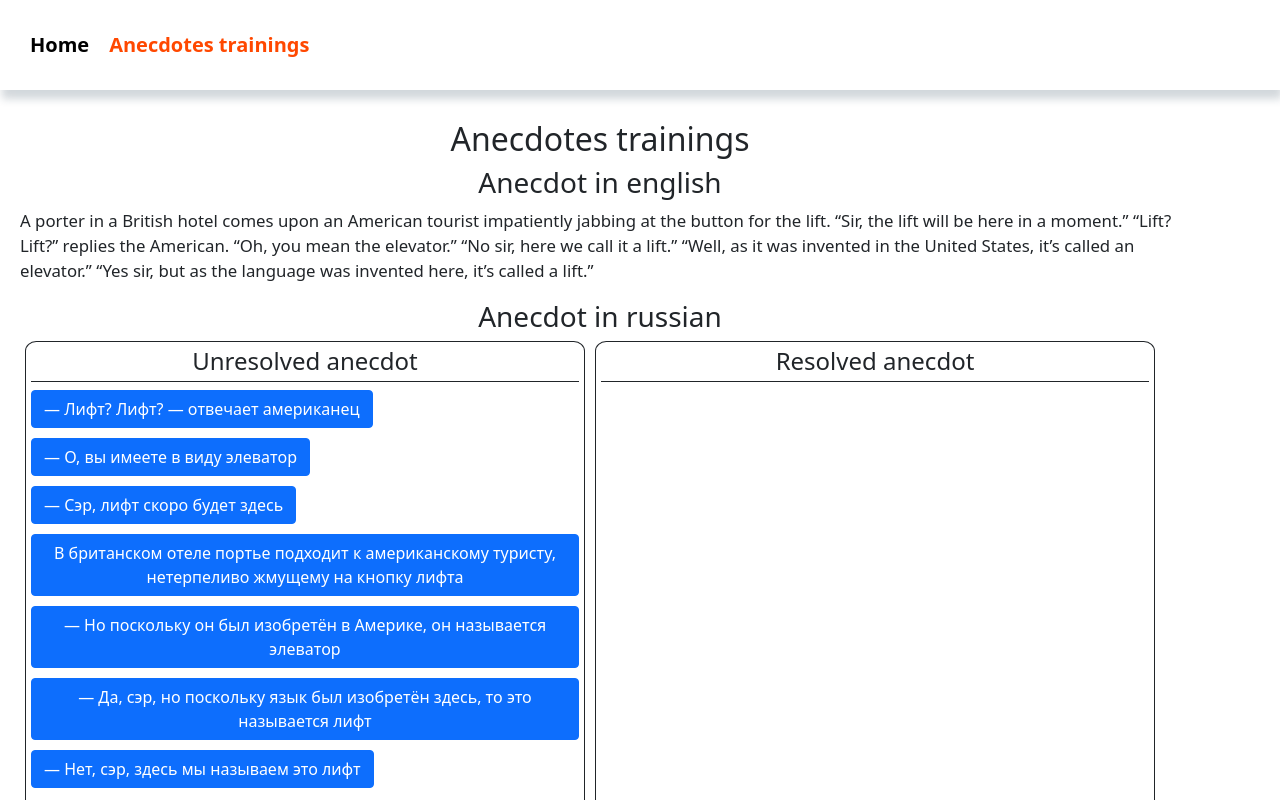
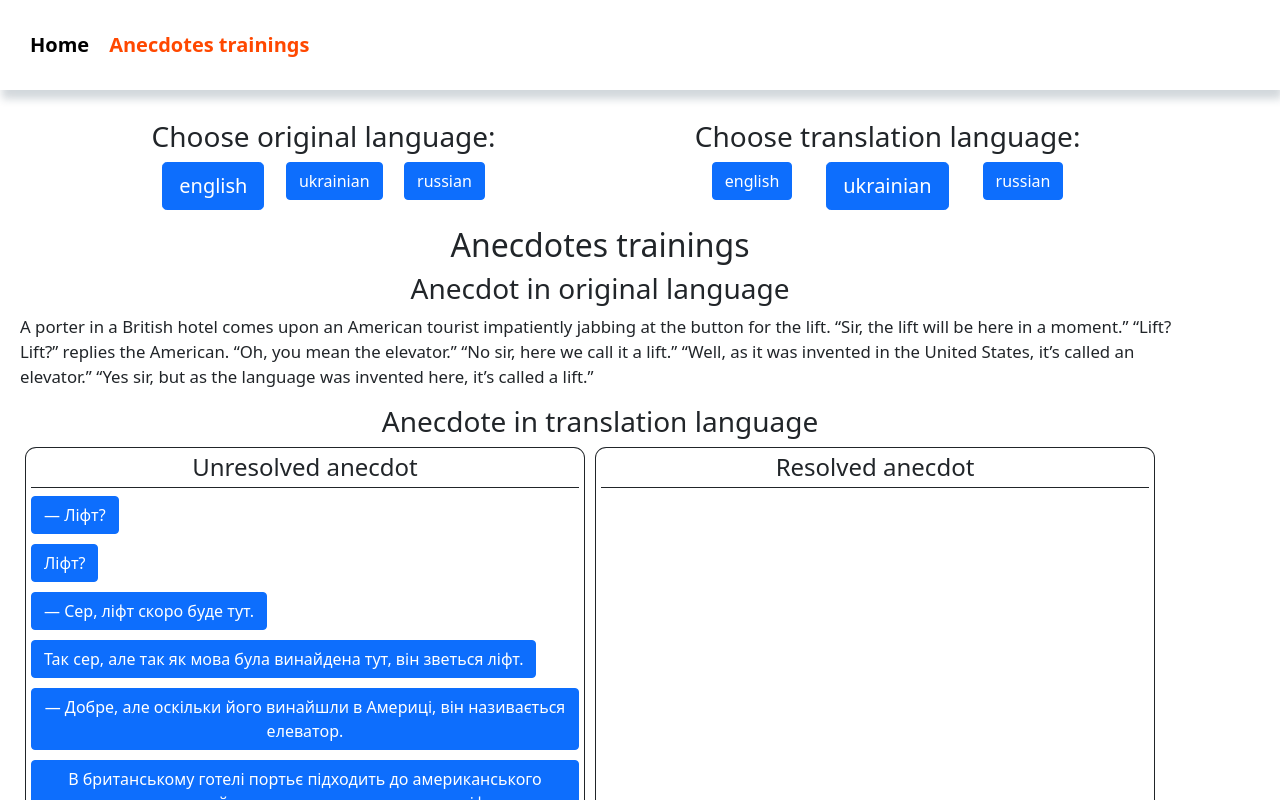
Before and after one commit to Mohara88s/english-training-app, a React (Create React App) app: page /anecdotes-trainings in a window 1280 px wide. Shown: the top 800 px of the page. Built offline with nearby package versions, Linux system fonts and the light colour scheme.

Commit message:
add multilanguages

```diff
--- a/src/App.js
+++ b/src/App.js
@@ -4,8 +4,9 @@ import Loader from 'react-loader-spinner';
 
 import NotFoundView from './views/NotFoundView/NotFoundView';
 import { Route, Switch } from 'react-router-dom';
-import 'modern-normalize/modern-normalize.css';
+import '../node_modules/modern-normalize';
 import 'bootstrap/dist/css/bootstrap.min.css';
+import styles from './App.module.css';
 
 const HomePage = lazy(() =>
   import('./views/HomePage/HomePage.js' /* webpackChunkName:"HomePage" */),
@@ -18,12 +19,18 @@ const AnecdotesTrainingsPage = lazy(() =>
 
 export default function App() {
   return (
-    <>
+    <div className={styles.App}>
       <AppBar />
 
       <Suspense
         fallback={
-          <Loader type="ThreeDots" color="#00BFFF" height={80} width={80} />
+          <Loader
+            type="ThreeDots"
+            color="#00BFFF"
+            height={80}
+            width={80}
+            className={styles.loader}
+          />
         }
       >
         <Switch>
@@ -40,6 +47,6 @@ export default function App() {
           </Route>
         </Switch>
       </Suspense>
-    </>
+    </div>
   );
 }
--- /dev/null
+++ b/src/App.module.css
@@ -0,0 +1,16 @@
+p {
+  font-size: 1.05rem;
+  font-weight: 500;
+}
+h2,
+h3,
+h4 {
+  text-align: center;
+}
+ul {
+  list-style: none;
+}
+
+.loader {
+  text-align: center;
+}
--- a/src/components/AnecdotesTrainings/AnecdotesTrainings.js
+++ b/src/components/AnecdotesTrainings/AnecdotesTrainings.js
@@ -1,46 +1,47 @@
 import { useState, useEffect } from 'react';
 import { Button } from 'react-bootstrap';
 import styles from './AnecdotesTrainings.module.css';
-import data from '../../database/anecdotes.json';
 // import { throttle } from 'lodash';
 
-const anecdotesList = [...data];
-
-export default function AnecdotesTrainings() {
+export default function AnecdotesTrainings({ anecdotesList }) {
   const [actualId, setActualId] = useState(0);
   const [losts, setLosts] = useState(0);
   const [attempts, setAttempts] = useState(0);
   const [resolved, setResolved] = useState(false);
   const [anecdotId, setAnecdotId] = useState(0);
-  const [buttonsArray, setButtonsArray] = useState([]);
+  const [originalArray, setOriginalArray] = useState([]);
   const [mixedArray, setMixedArray] = useState([]);
   const [resolvedArray, setResolvedArray] = useState([]);
 
   useEffect(() => {
-    setButtonsArray([
-      ...anecdotesList[anecdotId].russian.split('.').filter(e => e.length),
+    if (anecdotesList.length) {
+      setOriginalArray([
+        ...anecdotesList[anecdotId].translation
+          .match(/[^.?!]+[.!?]+[\])'"`’”]*|.+/g)
+          .map(e => (e[0] === ' ' ? e.slice(1) : e)),
       ]);
-  }, [anecdotId]);
+    }
+  }, [anecdotId, anecdotesList]);
 
   useEffect(() => {
     setMixedArray([
-      ...[...buttonsArray].sort(() => {
+      ...[...originalArray].sort(() => {
         return 0.5 - Math.random();
       }),
     ]);
-  }, [buttonsArray]);
+  }, [originalArray]);
 
   const onClickButton = e => {
     const buttonValue = e.currentTarget.getAttribute('value');
     const id = Number.parseInt(e.currentTarget.getAttribute('data-id'));
 
-    if (buttonValue === buttonsArray[actualId]) {
+    if (buttonValue === originalArray[actualId]) {
       onRightButtonClick(e.currentTarget, id, buttonValue);
     } else {
       onWrongButtonClick(e.currentTarget);
     }
     setAttempts(prevState => prevState + 1);
-    if (actualId >= buttonsArray.length - 1) {
+    if (actualId >= originalArray.length - 1) {
       onPositiveTrainingResult();
     }
   };
@@ -88,11 +89,17 @@ export default function AnecdotesTrainings() {
   return (
     <div className={styles.AnecdotesTrainings}>
       <h2>Anecdotes trainings</h2>
+      {!anecdotesList.length && (
+        <h3 className={styles.warning}>
+          Anecdotes are missing from the database
+        </h3>
+      )}
+      {anecdotesList.length && (
+        <div>
+          <h3>Anecdot in original language</h3>
+          <p>{anecdotesList[anecdotId].original}</p>
 
-      <h3>Anecdot in english</h3>
-      <p>{anecdotesList[anecdotId].english}</p>
-
-      <h3>Anecdot in russian</h3>
+          <h3>Anecdote in translation language</h3>
           <ul className={styles.anecdotFealdsList}>
             <li className={styles.anecdotFealdsList__item}>
               <h4 className={styles.anecdotFealdHeader}>Unresolved anecdot</h4>
@@ -139,5 +146,7 @@ export default function AnecdotesTrainings() {
             </li>
           </ul>
         </div>
+      )}
+    </div>
   );
 }
--- a/src/components/AnecdotesTrainings/AnecdotesTrainings.module.css
+++ b/src/components/AnecdotesTrainings/AnecdotesTrainings.module.css
@@ -1,16 +1,8 @@
-p {
-  font-size: 1.05rem;
-  font-weight: 500;
+.anecdotFealdsList {
+  padding-left: 0;
 }
-h2,
-h3,
-h4 {
-  text-align: center;
-}
-
-.anecdotFealdsList {
-  list-style: none;
-  padding-left: 0;
+.warning {
+  color: red;
 }
 .anecdotFealdsList__item {
   min-height: 250px;
@@ -36,7 +28,6 @@ h4 {
 }
 
 .listTags {
-  list-style: none;
   display: flex;
   flex-direction: column;
   justify-content: left;
--- a/src/database/anecdotes.json
+++ b/src/database/anecdotes.json
@@ -1,12 +1,14 @@
 [
     {
-      "id": 1,
+      "id": 0,
       "english": "A porter in a British hotel comes upon an American tourist impatiently jabbing at the button for the lift. “Sir, the lift will be here in a moment.” “Lift? Lift?” replies the American. “Oh, you mean the elevator.” “No sir, here we call it a lift.” “Well, as it was invented in the United States, it’s called an elevator.” “Yes sir, but as the language was invented here, it’s called a lift.”",
-      "russian": "В британском отеле портье подходит к американскому туристу, нетерпеливо жмущему на кнопку лифта. — Сэр, лифт скоро будет здесь. — Лифт? Лифт? — отвечает американец. — О, вы имеете в виду элеватор. — Нет, сэр, здесь мы называем это лифт. — Но поскольку он был изобретён в Америке, он называется элеватор. — Да, сэр, но поскольку язык был изобретён здесь, то это называется лифт."
+      "russian": "В британском отеле портье подходит к американскому туристу, нетерпеливо жмущему на кнопку лифта. — Сэр, лифт скоро будет здесь. — Лифт? Лифт? — отвечает американец. — О, вы имеете в виду элеватор. — Нет, сэр, здесь мы называем это лифт. — Но поскольку он был изобретён в Америке, он называется элеватор. — Да, сэр, но поскольку язык был изобретён здесь, то это называется лифт.",
+      "ukrainian": "В британському готелі портьє підходить до американського туриста, котрий нетерпляче тисне на кнопку ліфта. — Сер, ліфт скоро буде тут. — Ліфт? Ліфт? — відповідає американець. — О, ви маєте на увазі елеватор. — Ні, сер, тут ми називаємо це ліфт. — Добре, але оскільки його винайшли в Америці, він називається елеватор. Так сер, але так як мова була винайдена тут, він зветься ліфт."
     },
     {
-      "id": 2,
-      "english": "A renowned philosopher was held in high regard by his driver, who listened in awe at every speech while his boss would easily answer questions about morality and ethics. Then one day the driver approached the philosopher and asked if he was willing to switch roles for the evening’s lecture. The philosopher agreed and, for a while1, the driver handled himself remarkably well. When it came time for questions from the guests, a woman in the back asked: “Is the epistemological view of the universe still valid in an existentialist world?” “That is an extremely simple question,” he responded. “So simple, in fact2, that even my driver could answer that, which is exactly what he will do.”",
-      "russian": "Известный философ был в большем почёте у своего водителя, который слушал его с трепетом, в то время как его босс легко отвечал на вопросы о морали и этике. Однажды шофёр обратился к философу и спросил, не хочет ли тот поменяться ролями на вечерней лекции. Философ согласился, и поначалу водитель держался исключительно хорошо. Когда пришло время вопросов от посетителей, женщина с задних рядов спросила: — Актуально ли до сих пор эпистемологическое воззрение на мироздание среди экзистенциалистов? — Это чрезвычайно простой вопрос, — ответил он. — Настолько простой, что на негоможет ответить даже мой шофёр, и именноэто он сейчас и сделает."
+      "id": 1,
+      "english": "A renowned philosopher was held in high regard by his driver, who listened in awe at every speech while his boss would easily answer questions about morality and ethics. Then one day the driver approached the philosopher and asked if he was willing to switch roles for the evening’s lecture. The philosopher agreed and, for a while, the driver handled himself remarkably well. When it came time for questions from the guests, a woman in the back asked: “Is the epistemological view of the universe still valid in an existentialist world?” “That is an extremely simple question,” he responded. “So simple, in fact, that even my driver could answer that, which is exactly what he will do.”",
+      "russian": "Известный философ был в большем почёте у своего водителя, который слушал его с трепетом, в то время как его босс легко отвечал на вопросы о морали и этике. Однажды шофёр обратился к философу и спросил, не хочет ли тот поменяться ролями на вечерней лекции. Философ согласился, и поначалу водитель держался исключительно хорошо. Когда пришло время вопросов от посетителей, женщина с задних рядов спросила: — Актуально ли до сих пор эпистемологическое воззрение на мироздание среди экзистенциалистов? — Это чрезвычайно простой вопрос, — ответил он. — Настолько простой, что на негоможет ответить даже мой шофёр, и именноэто он сейчас и сделает.",
+      "ukrainian": "Відоми філософ мав велику повагу у свого водія, який із трепетом слухав кожну промову, коли його начальник легко відповідав на питання про мораль та етику. Одного разу водій підійшов до філософа і запитав, чи не хоче він помінятися ролями на вечірній лекції. Філософ погодився, і деякий час водій вів себе надзвичайно добре. Коли настав час запитань гостей, жінка позаду запитала: «Чи гносеологічний погляд на всесвіт досі дієвий у екзистенціалістичному світі?» «Це надзвичайно просте запитання», — відповів він. «Насправді настільки просто, що навіть мій водій міг би відповісти на це, що саме він і зробить»."
     }
   ]
--- a/src/views/AnecdotesTrainingsPage/AnecdotesTrainingsPage.js
+++ b/src/views/AnecdotesTrainingsPage/AnecdotesTrainingsPage.js
@@ -1,10 +1,86 @@
 import AnecdotesTrainings from '../../components/AnecdotesTrainings/AnecdotesTrainings';
 import styles from './AnecdotesTrainingsPage.module.css';
+import data from '../../database/anecdotes.json';
+
+import { Button } from 'react-bootstrap';
+import { useState, useEffect } from 'react';
 
 export default function AnecdotesTrainingsPage() {
+  const languages = ['english', 'ukrainian', 'russian'];
+  const [originalLanguage, setOriginalLanguage] = useState(languages[0]);
+  const [translationLanguage, setTranslationLanguage] = useState(languages[1]);
+  const [anecdotesList, setAnecdotesList] = useState([]);
+
+  const onClickButtonOriginalLanguage = e => {
+    const { value } = e.currentTarget;
+    console.log(value);
+    setOriginalLanguage(value);
+  };
+
+  const onClickButtonTranslationLanguage = e => {
+    const { value } = e.currentTarget;
+    setTranslationLanguage(value);
+  };
+
+  useEffect(() => {
+    const list = [...data].map(e => {
+      return {
+        id: e.id,
+        original: e[`${originalLanguage}`],
+        translation: e[`${translationLanguage}`],
+      };
+    });
+    console.log(list);
+    setAnecdotesList([...list]);
+  }, [originalLanguage, translationLanguage]);
+
   return (
     <div className={styles.AnecdotesTrainingsPage}>
-      <AnecdotesTrainings />
+      <ul className={styles.languagesCoosesList}>
+        <li>
+          <h3>Choose original language:</h3>
+          <ul className={styles.languagesList}>
+            {languages.map(elem => (
+              <li key={elem + 1}>
+                <Button
+                  variant="primary"
+                  onClick={onClickButtonOriginalLanguage}
+                  value={elem}
+                  className={
+                    elem === originalLanguage
+                      ? 'btn btn-primary btn-lg'
+                      : 'btn btn-primary'
+                  }
+                >
+                  {elem}
+                </Button>
+              </li>
+            ))}
+          </ul>
+        </li>
+        <li>
+          <h3>Choose translation language:</h3>
+          <ul className={styles.languagesList}>
+            {languages.map(elem => (
+              <li key={elem + 2}>
+                <Button
+                  variant="primary"
+                  onClick={onClickButtonTranslationLanguage}
+                  value={elem}
+                  className={
+                    elem === translationLanguage
+                      ? 'btn btn-primary btn-lg'
+                      : 'btn btn-primary'
+                  }
+                >
+                  {elem}
+                </Button>
+              </li>
+            ))}
+          </ul>
+        </li>
+      </ul>
+      <AnecdotesTrainings anecdotesList={anecdotesList} />
     </div>
   );
 }
--- a/src/views/AnecdotesTrainingsPage/AnecdotesTrainingsPage.module.css
+++ b/src/views/AnecdotesTrainingsPage/AnecdotesTrainingsPage.module.css
@@ -2,3 +2,14 @@
   padding: 20px;
   max-width: 1200px;
 }
+.languagesList {
+  display: flex;
+  justify-content: space-around;
+  padding-left: 0;
+}
+@media screen and (min-width: 720px) {
+  .languagesCoosesList {
+    display: flex;
+    justify-content: space-around;
+  }
+}
--- a/src/views/HomePage/HomePage.js
+++ b/src/views/HomePage/HomePage.js
@@ -8,15 +8,18 @@ export default function HomePage() {
   return (
     <div className={styles.HomePage}>
       <h2>Trainings:</h2>
+      <ul>
+        <li>
           <Link
             to={{
               pathname: `${url}anecdotes-trainings/`,
               state: { from: location },
             }}
           >
-        {' '}
             <h3>Anecdotes trainings</h3>
           </Link>
+        </li>
+      </ul>
     </div>
   );
 }
```
Lines whose indentation alone changed are shown as unchanged.
